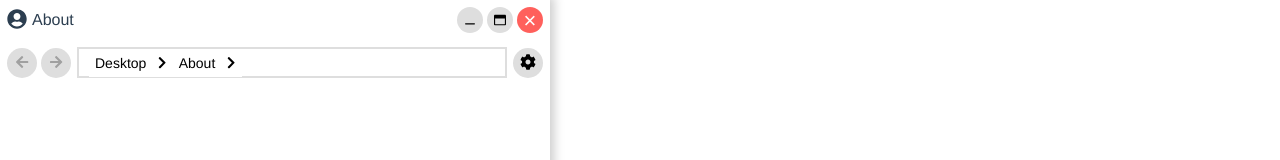
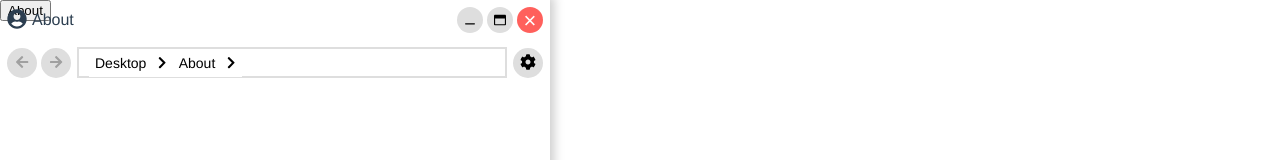
Before and after one commit to zzakiullah/desktop, a Vue app: page / in a window 1280 px wide. Shown: the top 160 px of the page. Built offline with nearby package versions, Linux system fonts and the light colour scheme.

Commit message:
Change single to double quotes, open window when clicking launcher, add event bus

```diff
--- a/src/App.vue
+++ b/src/App.vue
@@ -1,28 +1,29 @@
 <template>
   <div id="app">
-    <Window title="About" iconName="user-circle" iconType="fas">
+    <Window id="AboutWindow" title="About" iconName="user-circle" iconType="fas">
       <Navigation :items="[{ title: 'Desktop', url: '#' }, { title: 'About', url: '#' }]" />
     </Window>
+    <Launcher title="About" showTitle=true windowId="AboutWindow" iconName="user-circle" iconType="fas" />
     <Taskbar />
   </div>
 </template>
 
 <script>
-import { Window, Navigation, Taskbar } from './components/index'
-//import LinkTree from './utils/link_tree';
+import { Window, Navigation, Taskbar, Launcher } from "./components/index"
+//import LinkTree from "./utils/link_tree";
 
 //var link_tree = LinkTree();
 
 export default {
-  name: 'App',
+  name: "App",
   components: {
-    Window, Navigation, Taskbar
+    Window, Navigation, Taskbar, Launcher
   }
 }
 </script>
 
 <style lang="scss">
-@import './styles/index.scss';
+@import "./styles/index.scss";
 
 #app {
   position: relative;
--- a/src/components/Launcher.vue
+++ b/src/components/Launcher.vue
@@ -1,10 +1,19 @@
 <template>
-    <button class="launcher">
+    <button class="launcher"
+            :title="title"
+            @click="openWindow()">
+        <span class="launcher__icon">
 
+        </span>
+        <span class="launcher__title" v-if="showTitle">
+            {{ title }}
+        </span>
     </button>
 </template>
 
 <script>
+import { bus } from "../main";
+
 export default {
     name: "Launcher",
     data: function() {
@@ -13,22 +22,25 @@ export default {
         }
     },
     methods: {
-
+        openWindow: function() {
+            bus.$emit("open" + this.windowId);
+        }
     },
     props: {
         windowId: String,
-        name: String,
+        title: String,
         iconName: String,
-        iconType: String
+        iconType: String,
+        showTitle: Boolean
     }
 }
 </script>
 
 <style lang="scss" scoped>
-@import '../styles/_mixins.scss';
-@import '../styles/_variables.scss';
+@import "../styles/_mixins.scss";
+@import "../styles/_variables.scss";
 
 .launcher {
-
+    display: flex;
 }
 </style>
--- a/src/components/Navigation.vue
+++ b/src/components/Navigation.vue
@@ -81,8 +81,8 @@ export default {
 </script>
 
 <style lang="scss" scoped>
-@import '../styles/_mixins.scss';
-@import '../styles/_variables.scss';
+@import "../styles/_mixins.scss";
+@import "../styles/_variables.scss";
 
 $navBtnColor: #dedede;
 
--- a/src/components/Taskbar.vue
+++ b/src/components/Taskbar.vue
@@ -1,14 +1,17 @@
 <template>
     <nav class="taskbar" aria-label="taskbar">
-        <ul class="taskbar__items-wrapper">
-
-        </ul>
+        <Launcher title="About" showTitle=true windowId="AboutWindow" iconName="user-circle" iconType="fas" />
     </nav>
 </template>
 
 <script>
+import { Launcher } from "./index";
+
 export default {
     name: "Taskbar",
+    components: {
+        Launcher
+    },
     data: function() {
         return {
 
@@ -18,14 +21,14 @@ export default {
 
     },
     props: {
-
+        items: Array
     }
 }
 </script>
 
 <style lang="scss" scoped>
-@import '../styles/_mixins.scss';
-@import '../styles/_variables.scss';
+@import "../styles/_mixins.scss";
+@import "../styles/_variables.scss";
 
 .taskbar {
     position: absolute;
@@ -35,10 +38,6 @@ export default {
     width: 100%;
     height: 50px;
     border: 1px solid blue;
-
-    &__items-wrapper {
-
-    }
 
     &__item {
 
--- a/src/components/Window.vue
+++ b/src/components/Window.vue
@@ -1,6 +1,6 @@
 <template>
     <div class="window"
-         :class="(closed ? 'closed' : 'open') + ((action == actions.DRAG || action == actions.RESIZE) ? ' drag-resize' : '')"
+         :class="{ 'closed': closed, 'drag-resize': (action == actions.DRAG || action == actions.RESIZE) }"
          :style="{ left: position.current.x + 'px', top: position.current.y + 'px',
                    width: size.current.w + 'px', height: size.current.h + 'px',
                    padding: padding + 'px', cursor: ((action == actions.DRAG) ? 'grabbing' : resizeType) }"
@@ -39,6 +39,8 @@
 </template>
 
 <script>
+import { bus } from "../main";
+
 export default {
     name: "Window",
     data: function() {
@@ -85,7 +87,9 @@ export default {
         },
         open: function() {
             this.$el.style.display = "inline-block";
-            this.closed = false;
+            setTimeout(function() {
+                this.closed = false;
+            }.bind(this), 10);
         },
         close: function() {
             this.minimized = false;
@@ -189,11 +193,16 @@ export default {
             document.body.style.cursor = "auto";
         }
     },
+    created: function() {
+        bus.$on("open" + this.id, () => {
+            this.open();
+        });
+    },
     mounted: function() {
-        window.addEventListener('mousemove', function() {
+        window.addEventListener("mousemove", function() {
             this.doDragOrResize();
         }.bind(this));
-        window.addEventListener('mouseup', function() {
+        window.addEventListener("mouseup", function() {
             this.stopDragAndResize();
         }.bind(this));
     },
@@ -207,8 +216,8 @@ export default {
 </script>
 
 <style lang="scss" scoped>
-@import '../styles/_mixins.scss';
-@import '../styles/_variables.scss';
+@import "../styles/_mixins.scss";
+@import "../styles/_variables.scss";
 
 $minimizeBtnColor: #dedede;
 $resizeBtnColor: #dedede;
@@ -224,18 +233,15 @@ $maxRestoreTime: 0.35s;
     display: inline-block;
     position: absolute;
     box-shadow: 0px 0px 10px 4px #cccccc;
-    transform: scale(0.95);
+    transform: scale(1);
+    opacity: 1;
     transition: opacity $openCloseTime, transform $openCloseTime,
                 left $maxRestoreTime, top $maxRestoreTime,
                 width $maxRestoreTime, height $maxRestoreTime;
 
-    &.open {
-        opacity: 1;
-        transform: scale(1);
-    }
-
     &.closed {
         opacity: 0;
+        transform: scale(0.95);
     }
 
     &.drag-resize {
--- a/src/layouts/DesktopLayout.vue
+++ b/src/layouts/DesktopLayout.vue
@@ -8,7 +8,7 @@
 </template>
 
 <script>
-import { Taskbar } from '../components/Taskbar.vue';
+import { Taskbar } from "../components/Taskbar.vue";
 
 export default {
     name: "DesktopLayout",
@@ -30,8 +30,8 @@ export default {
 </script>
 
 <style lang="scss" scoped>
-@import '../styles/_mixins.scss';
-@import '../styles/_variables.scss';
+@import "../styles/_mixins.scss";
+@import "../styles/_variables.scss";
 
 .desktop-layout {
     display: flex;
--- a/src/layouts/GridLayout.vue
+++ b/src/layouts/GridLayout.vue
@@ -20,8 +20,8 @@ export default {
 </script>
 
 <style lang="scss" scoped>
-@import '../styles/_mixins.scss';
-@import '../styles/_variables.scss';
+@import "../styles/_mixins.scss";
+@import "../styles/_variables.scss";
 
 .grid {
 
--- a/src/layouts/index.js
+++ b/src/layouts/index.js
@@ -1,2 +1,2 @@
-export { default as GridLayout } from './GridLayout';
-export { default as DesktopLayout } from './DesktopLayout';
+export { default as GridLayout } from "./GridLayout";
+export { default as DesktopLayout } from "./DesktopLayout";
--- a/src/main.js
+++ b/src/main.js
@@ -1,12 +1,14 @@
-import Vue from 'vue';
-import App from './App.vue';
-import { FontAwesomeIcon } from '@fortawesome/vue-fontawesome';
-import './icons';
+import Vue from "vue";
+import App from "./App.vue";
+import { FontAwesomeIcon } from "@fortawesome/vue-fontawesome";
+import "./icons";
 
-Vue.component('font-awesome-icon', FontAwesomeIcon);
+Vue.component("font-awesome-icon", FontAwesomeIcon);
 
 Vue.config.productionTip = false;
 
+export const bus = new Vue();
+
 new Vue({
   render: h => h(App),
-}).$mount('#app');
+}).$mount("#app");
--- a/src/styles/_variables.scss
+++ b/src/styles/_variables.scss
@@ -4,7 +4,7 @@
 
 // Colours
 $TEXT: #000000;
-$FONT: 'Avenir', serif;
+$FONT: "Avenir", serif;
 
 $BLUE_PURPLE: #b0a8f5;
 
```
Also changed, not shown: src/components/index.js (+4 -3 lines), src/icons.js (+4 -4 lines).
